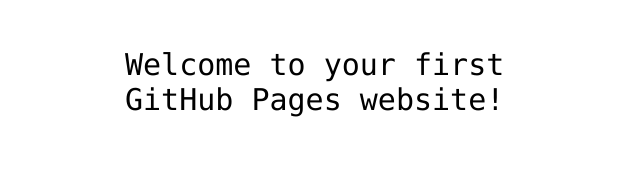
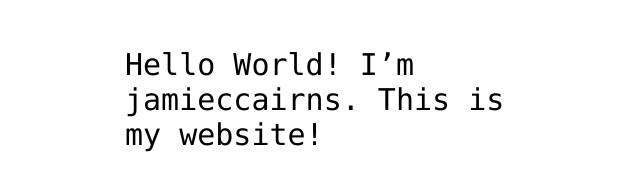
Before and after one commit to jamieccairns/jamieccairns.github.io, a plain HTML site: page index.html in a window 1280 px wide. Shown: the part 341-532 px from the top of the page, without its empty margins (315-955 px from the left). Drawn offline with Linux system fonts and the light colour scheme.

Commit message:
Update index.html
Update to reflect personalized greeting

```diff
--- a/index.html
+++ b/index.html
@@ -12,7 +12,7 @@
 <img src="https://octodex.github.com/images/daftpunktocat-thomas.gif" id="octocat" alt="octocat-gif" />
 
 <!-- Change this code here by copy and pasting your template on line 15 -->
-<p>Welcome to your first GitHub Pages website!</p>
+<p>Hello World! I’m jamieccairns. This is my website!</p>
 
 </body>
 </html>
```
